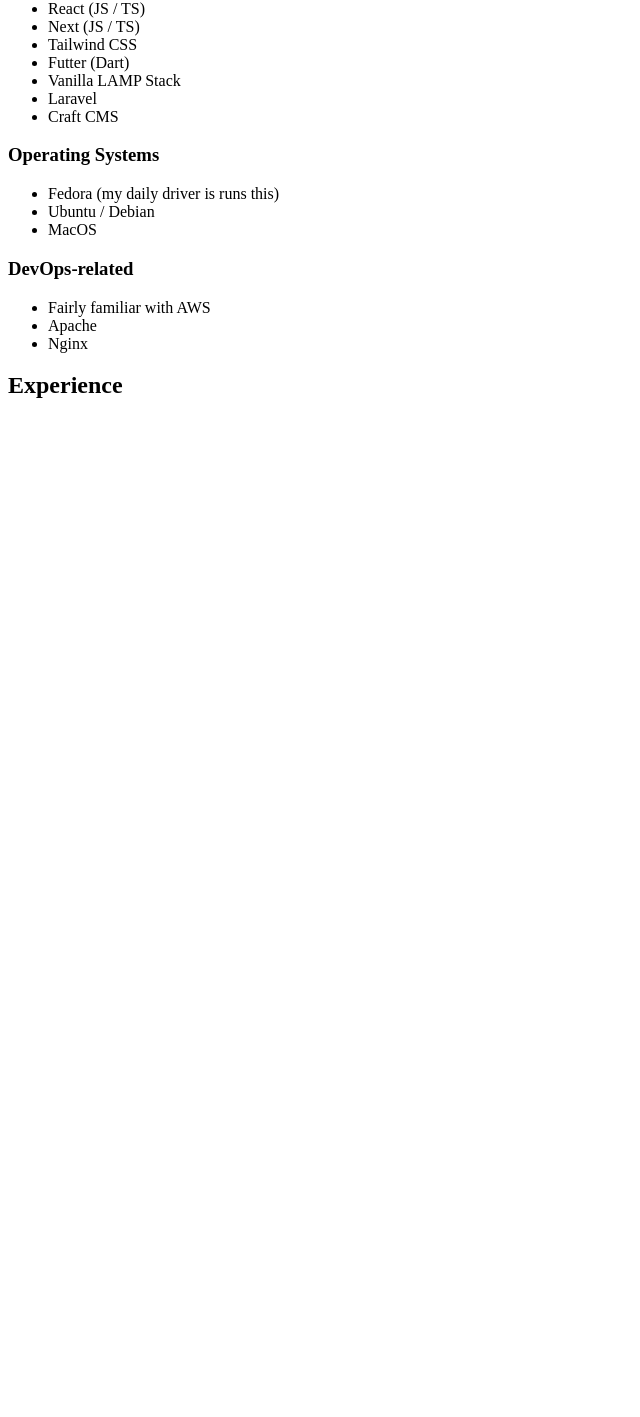
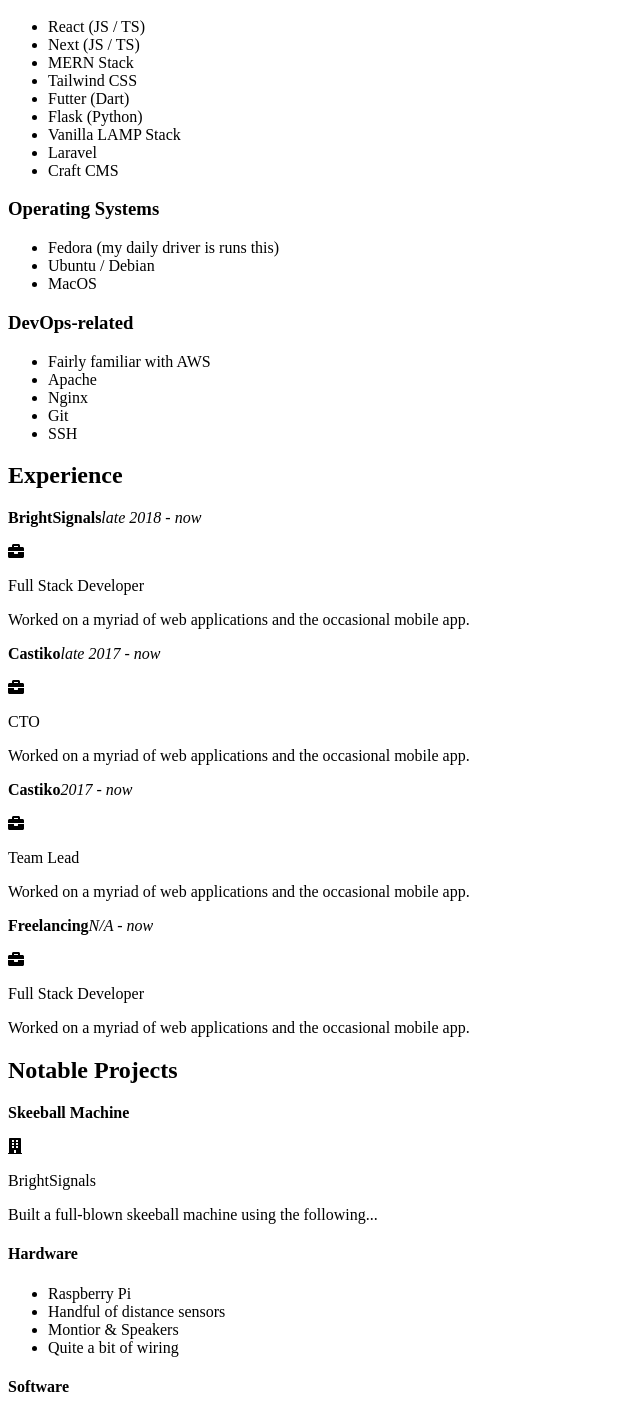
Before and after one commit to JacquesFernandes/portfolio-n10, a Next.js app: page /resume in a window 1280 px wide. Shown: the part 514-1931 px from the top of the page, without its empty margins (0-640 px from the left). Before the commit the page ends 933 px from the top, so only its background shows below. Built offline with nearby package versions, Linux system fonts and the light colour scheme.

Commit message:
Move out resume page components into separate files

```diff
--- /dev/null
+++ b/pages/resume/_partials/containers.tsx
@@ -0,0 +1,51 @@
+import React from "react";
+import { FontAwesomeIcon } from '@fortawesome/react-fontawesome';
+import { faBriefcase, faBuilding } from "@fortawesome/free-solid-svg-icons";
+
+export const ListContainer: React.FunctionComponent = ({ children }) => <div className="w-full mx-2 my-1 sm:flex-1" >
+  { children }
+</div>;
+
+type ExperienceProps = {
+  company: string,
+  position?: string,
+  startDate: string,
+  endDate?: string,
+};
+export const Experience: React.FunctionComponent<ExperienceProps> = ({ children, company, position, startDate, endDate }) =>
+<div className="w-full sm:min-w-max sm:max-w-xl ring ring-blue-400 rounded-xl p-2 pt-0 pl-0 my-4 sm:mx-2" >
+  <div className="text-gray-100 bg-blue-400 rounded-tl-lg rounded-br-xl py-2 px-3 w-max" >
+    <p><strong className="mr-3" >{ company }</strong><i>{ startDate } - { endDate || "now" }</i></p>
+  </div>
+
+  {
+    position && <div className="flex flex-row items-center ml-2 mt-1" >
+      <FontAwesomeIcon icon={faBriefcase} className="mr-2" />
+      <p className="font-bold" >{ position }</p>
+    </div>
+  }
+
+  <div className="ml-2" >
+    { children }
+  </div>
+</div>;
+
+type ProjectProps = {
+  name: string,
+  projectSource?: string,
+};
+export const Project: React.FunctionComponent<ProjectProps> = ({ children, name, projectSource }) =>
+<div className="w-full sm:w-max sm:max-w-xl ring ring-blue-400 rounded-xl p-2 pt-0 pl-0 my-4 sm:mx-2" >
+  <div className="text-gray-100 bg-blue-400 rounded-tl-lg rounded-br-xl py-2 px-3 w-max" >
+    <p><strong className="mr-3" >{ name }</strong></p>
+  </div>
+
+  <div className="flex flex-row items-center ml-2 mt-1" >
+    <FontAwesomeIcon icon={faBuilding} className="mr-2" />
+    <p className="font-bold" >{ projectSource || "personal" }</p>
+  </div>
+
+  <div className="ml-2" >
+    { children }
+  </div>
+</div>;
--- /dev/null
+++ b/pages/resume/_partials/headers.tsx
@@ -0,0 +1,13 @@
+import React from "react";
+
+export const H2 : React.FunctionComponent = ({ children }) => <h2 className="text-3xl font-bold mt-3" >
+  { children }
+</h2>;
+
+export const H3 : React.FunctionComponent = ({ children }) => <h3 className="text-xl font-bold" >
+  { children }
+</h3>;
+
+export const H4 : React.FunctionComponent = ({ children }) => <h4 className="text-lg font-bold" >
+  { children }
+</h4>
--- /dev/null
+++ b/pages/resume/_partials/lists.tsx
@@ -0,0 +1,9 @@
+import React from "react";
+
+export const UL : React.FunctionComponent = ({ children }) => <ul className="list-disc ml-3">
+  { children }
+</ul>;
+
+export const LI: React.FunctionComponent = ({ children }) => <li className="ml-3" >
+  { children }
+</li>;
--- a/pages/resume/index.tsx
+++ b/pages/resume/index.tsx
@@ -1,26 +1,8 @@
 import React from 'react';
-// import { FontAwesomeIcon } from '@fortawesome/react-fontawesome';
-// import { faHome } from '@fortawesome/free-solid-svg-icons'
 
-const H2 : React.FunctionComponent = ({ children }) => <h2 className="text-3xl font-bold" >
-  { children }
-</h2>;
-
-const H3 : React.FunctionComponent = ({ children }) => <h3 className="text-xl font-bold" >
-  { children }
-</h3>;
-
-const ListContainer: React.FunctionComponent = ({ children }) => <div className="w-max mx-2 my-1" >
-  { children }
-</div>
-
-const UL : React.FunctionComponent = ({ children }) => <ul className="list-disc pl-3">
-  { children }
-</ul>
-
-const LI: React.FunctionComponent = ({ children }) => <li className="ml-3" >
-  { children }
-</li>
+import { H2, H3, H4 } from './_partials/headers';
+import { UL, LI } from './_partials/lists';
+import { ListContainer, Experience, Project } from './_partials/containers';
 
 const HR: React.FunctionComponent = () => <hr className="my-3" />;
 
@@ -36,9 +18,9 @@
         <div>
           <H2>Brief</H2>
           <UL>
-            <LI>Passionate about tech and software development</LI>
-            <LI>Language-agnostic developer - don't have a preference, just the right tool(s) for the job</LI>
-            <LI>Quick learner - able to pick up technologies/frameworkds fairly easily</LI>
+            <LI><strong>Passionate</strong> about tech and software development</LI>
+            <LI><strong>Language-agnostic</strong> developer - don't have a preference, just the right tool(s) for the job</LI>
+            <LI><strong>Quick learner</strong> - able to pick up technologies/frameworkds fairly easily</LI>
           </UL>
         </div>
 
@@ -51,9 +33,10 @@
           <ListContainer>
             <H3>Languages</H3>
             <UL>
-              <LI>Javascript</LI>
-              <LI>Typescript</LI>
+              <LI>Javascript (JS)</LI>
+              <LI>Typescript (TS)</LI>
               <LI>Dart</LI>
+              <LI>Python (3.x)</LI>
               <LI>PHP</LI>
               <LI>MySQL</LI>
               <LI>NoSQL (MongoDB)</LI>
@@ -66,8 +49,10 @@
             <UL>
               <LI>React (JS / TS)</LI>
               <LI>Next (JS / TS)</LI>
+              <LI>MERN Stack</LI>
               <LI>Tailwind CSS</LI>
               <LI>Futter (Dart)</LI>
+              <LI>Flask (Python)</LI>
               <LI>Vanilla LAMP Stack</LI>
               <LI>Laravel</LI>
               <LI>Craft CMS</LI>
@@ -89,15 +74,82 @@
               <LI>Fairly familiar with AWS</LI>
               <LI>Apache</LI>
               <LI>Nginx</LI>
+              <LI>Git</LI>
+              <LI>SSH</LI>
             </UL>
           </ListContainer>
         </div>
 
-        {/* Experience */}
-        <div>
-          <H2>Experience</H2>
+        <div className="xl:flex flex-row flex-wrap" >
+
+          {/* Experience */}
+          <div className="flex-1 xl:mr-6" >
+            <H2>Experience</H2>
+            <div>
+              <Experience
+                company="BrightSignals"
+                position="Full Stack Developer"
+                startDate="late 2018"
+              >
+                <p>Worked on a myriad of web applications and the occasional mobile app.</p>
+              </Experience>
+
+              <Experience
+                company="Castiko"
+                position="CTO"
+                startDate="late 2017"
+              >
+                <p>Worked on a myriad of web applications and the occasional mobile app.</p>
+              </Experience>
+
+              <Experience
+                company="Castiko"
+                position="Team Lead"
+                startDate="2017"
+              >
+                <p>Worked on a myriad of web applications and the occasional mobile app.</p>
+              </Experience>
+
+              <Experience
+                company="Freelancing"
+                position="Full Stack Developer"
+                startDate="N/A"
+              >
+                <p>Worked on a myriad of web applications and the occasional mobile app.</p>
+              </Experience>
+            </div>
+          </div>
+
+          <div className="flex-1" >
+            {/*Notable Projects*/}
+            <H2>Notable Projects</H2>
+            <div>
+              <Project
+                name="Skeeball Machine"
+                projectSource="BrightSignals"
+              >
+                <p>Built a full-blown skeeball machine using the following...</p>
+                <ListContainer>
+                  <H4>Hardware</H4>
+                  <UL>
+                    <LI>Raspberry Pi</LI>
+                    <LI>Handful of distance sensors</LI>
+                    <LI>Montior & Speakers</LI>
+                    <LI>Quite a bit of wiring</LI>
+                  </UL>
+                </ListContainer>
+                <ListContainer>
+                  <H4>Software</H4>
+                  <UL>
+                    <LI>React - to display the UI</LI>
+                    <LI>Flask - Python webserver</LI>
+                    <LI>Python - to interface with hardware from withing the Flask webserver</LI>
+                  </UL>
+                </ListContainer>
+              </Project>
+            </div>
+          </div>
         </div>
-
       </div>
     </div>
   );
```
